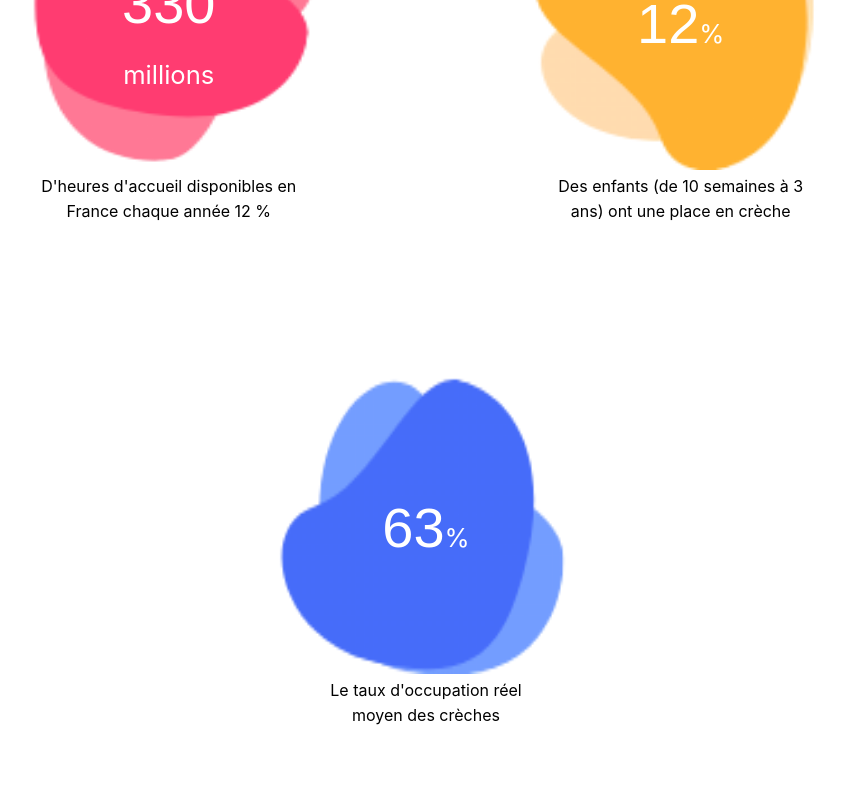
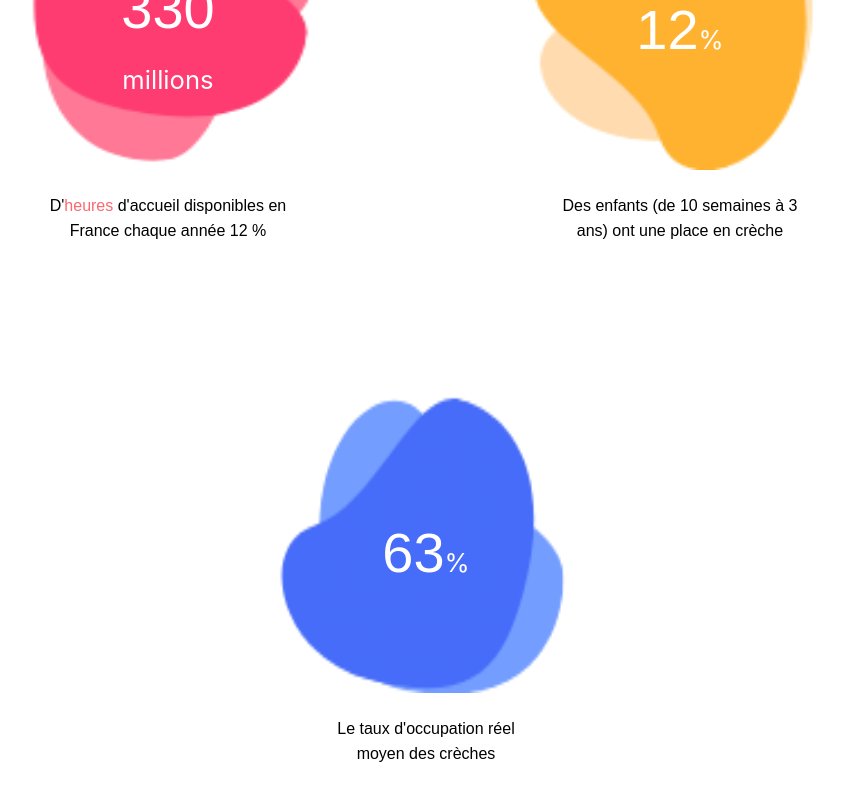
Before and after one commit to Babily-github-account/lyon-js-sept2020-p3-babily-front-office, a Next.js app: page / in a window 1280 px wide. Shown: the part 1089-1889 px from the top of the page, without its empty margins (214-1059 px from the left). Built offline with nearby package versions, Linux system fonts and the light colour scheme.

Commit message:
rectif couleur mot heures

```diff
--- a/components/LeSaviezVous.js
+++ b/components/LeSaviezVous.js
@@ -66,9 +66,15 @@
     fontSize: '1.6rem',
   };
   const texte = {
-    marginTop: 'auto',
+    marginTop: '1.2rem',
     paddingLeft: '20%',
     paddingRight: '20%',
+    fontFamily: 'Krub, sans-serif',
+  };
+
+  const heures = {
+    color: '#fa6870',
+    fontFamily: 'Krub, sans-serif',
   };
 
   return (
@@ -90,7 +96,8 @@
             <p style={valeur}>millions</p>
           </div>
           <p style={texte}>
-            D'heures d'accueil disponibles en France chaque année 12 %
+            D'<span style={heures}>heures</span> d'accueil disponibles en France
+            chaque année 12 %
           </p>
         </div>
 
```
